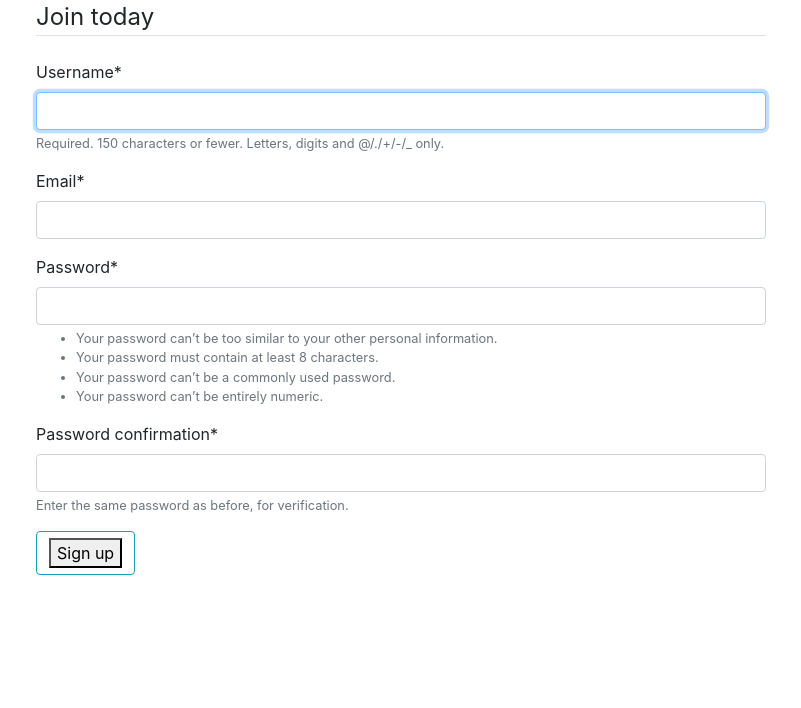
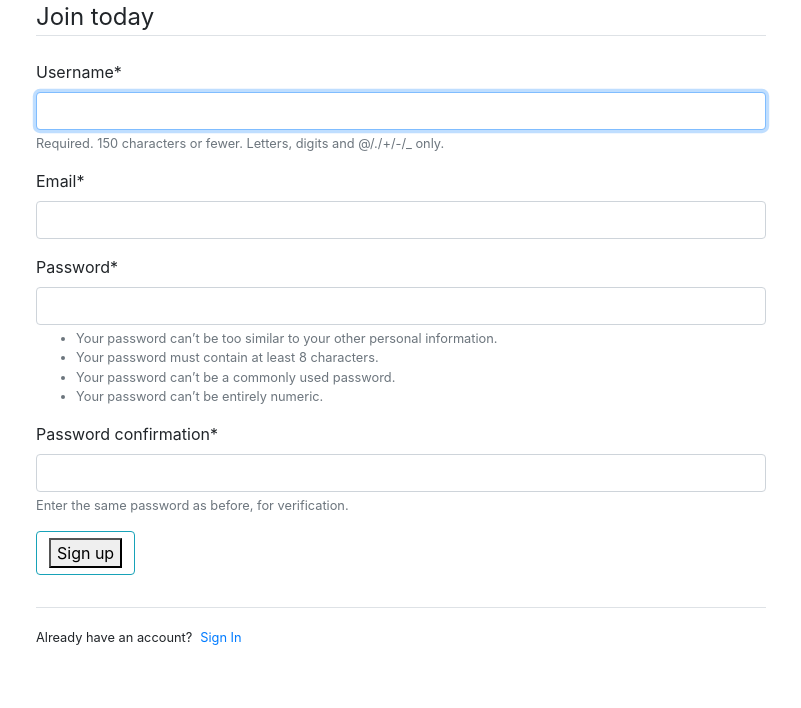
Before and after one commit to plyn85/reddevil-it, a Django app: page /register/ in a window 1280 px wide. Shown: the part 50-758 px from the top of the page, without its empty margins (239-1040 px from the left). Run offline with Django 3.2, Linux system fonts and the light colour scheme; some libraries are stand-ins or nearby versions.

Commit message:
adding sign in link to login form adding login/html page

```diff
--- a/users/templates/users/register.html
+++ b/users/templates/users/register.html
@@ -4,20 +4,24 @@
 {% load crispy_forms_tags %}
 <!-- start block content -->
 {%block content%}
+<!-- start of wrapper div for form -->
+<div class="row justify-content-center">
+  <!-- wrapper col for form -->
+  <div class="col-8">
     <!-- start of form -->
-<form method="POST" class="row justify-content-center">
+    <form method="POST">
       <!-- token added -->
       {% csrf_token%}
       <!-- start of fieldset -->
-  <fieldset class="form-group col-8">
+      <fieldset class="form-group">
         <!-- start legend -->
         <legend class="border-bottom mb-4">
           Join today
         </legend>
+        <!-- end legend -->
         <!-- loading form -->
         {{form|crispy}}
-    <!-- end form -->
-    <!-- end legend -->
+
         <!-- start button wrapper div -->
         <div class="form-group btn btn-outline-info" type="submit">
           <!-- start button -->
@@ -29,6 +33,16 @@
       <!-- end fieldset -->
     </form>
     <!-- end form -->
-
+    <div class="border-top pt-3">
+      <small class="muted">
+        Already have an account?<a class="ml-2" href="{%url 'login'%}"
+          >Sign In</a
+        >
+      </small>
+    </div>
+  </div>
+  <!-- end wrapper col for form -->
+</div>
+<!-- end form wrapper div -->
 {%endblock%}
 <!-- end block content -->
--- a/users/urls.py
+++ b/users/urls.py
@@ -4,6 +4,6 @@ from django.contrib.auth import views as auth_views
 
 urlpatterns = [
     path('register/', register, name="register"),
-    path('login/', auth_views.LoginView.as_view(), name="login"),
-    path('logout/', auth_views.LogoutView.as_view(), name="logout"),
+    path('login/', auth_views.LoginView.as_view(template_name='users/login.html'), name="login"),
+    path('logout/', auth_views.LogoutView.as_view(template_name='users/logout.html'), name="logout"),
 ]
```
Also changed, not shown: users/templates/login.html (added). Lines whose indentation alone changed are shown as unchanged.
